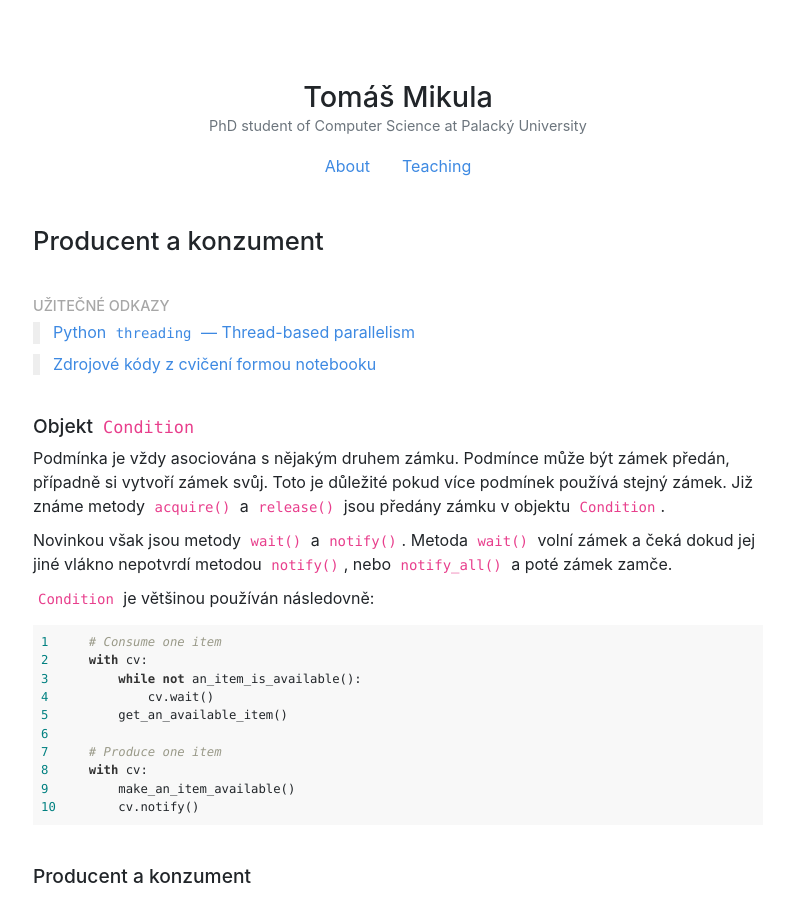
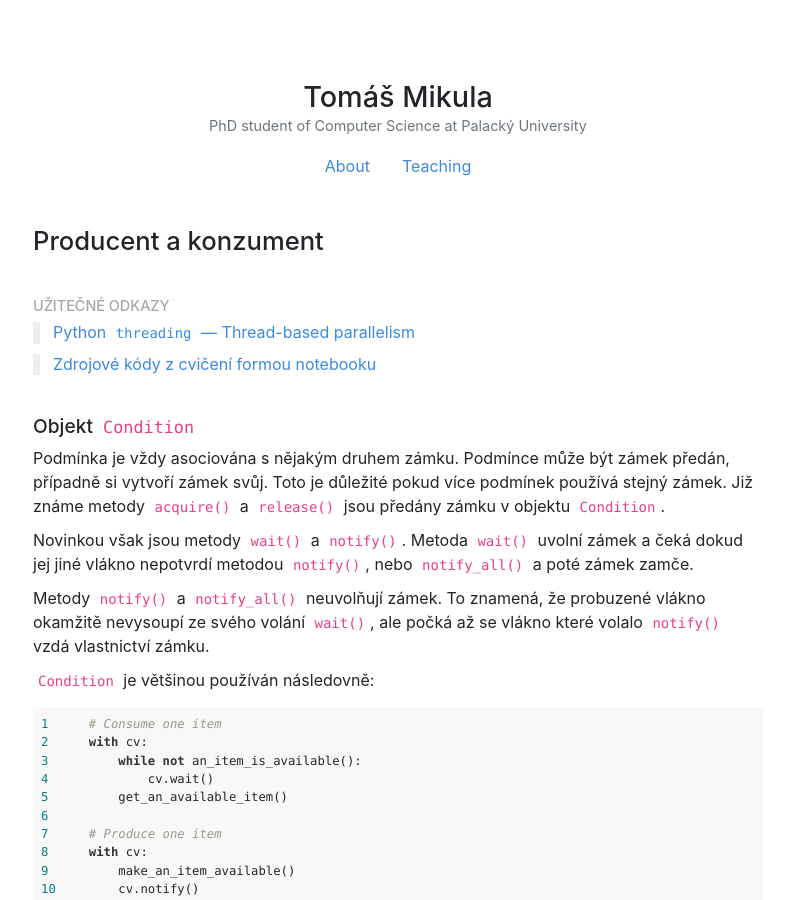
Before and after one commit to mikulatomas/wilima.github.io, a Jekyll site: the page built from teaching/PDS/lecture05.md, in a window 1280 px wide and 900 px high. Shown: the whole window, without its empty margins (242-1028 px from the left). Built offline with Jekyll 4.4.1, drawn with Linux system fonts in a browser that asks for light colours; nearby versions of some CDN libraries.

Commit message:
Update lecture 5

````diff
--- a/teaching/PDS/lecture05.md
+++ b/teaching/PDS/lecture05.md
@@ -14,7 +14,9 @@ title: 5. Producent a konzument
 ## Objekt ```Condition```
 Podmínka je vždy asociována s nějakým druhem zámku. Podmínce může být zámek předán, případně si vytvoří zámek svůj. Toto je důležité pokud více podmínek používá stejný zámek. Již známe metody ```acquire()``` a ```release()``` jsou předány zámku v objektu ```Condition```.
 
-Novinkou však jsou metody ```wait()``` a ```notify()```. Metoda ```wait()``` volní zámek a čeká dokud jej jiné vlákno nepotvrdí metodou ```notify()```, nebo ```notify_all()``` a poté zámek zamče.
+Novinkou však jsou metody ```wait()``` a ```notify()```. Metoda ```wait()``` uvolní zámek a čeká dokud jej jiné vlákno nepotvrdí metodou ```notify()```, nebo ```notify_all()``` a poté zámek zamče.
+
+Metody ```notify()``` a ```notify_all()``` neuvolňují zámek. To znamená, že probuzené vlákno okamžitě nevysoupí ze svého volání ```wait()```, ale počká až se vlákno které volalo ```notify()``` vzdá vlastnictví zámku.
 
 `Condition` je většinou používán následovně:
 
````
